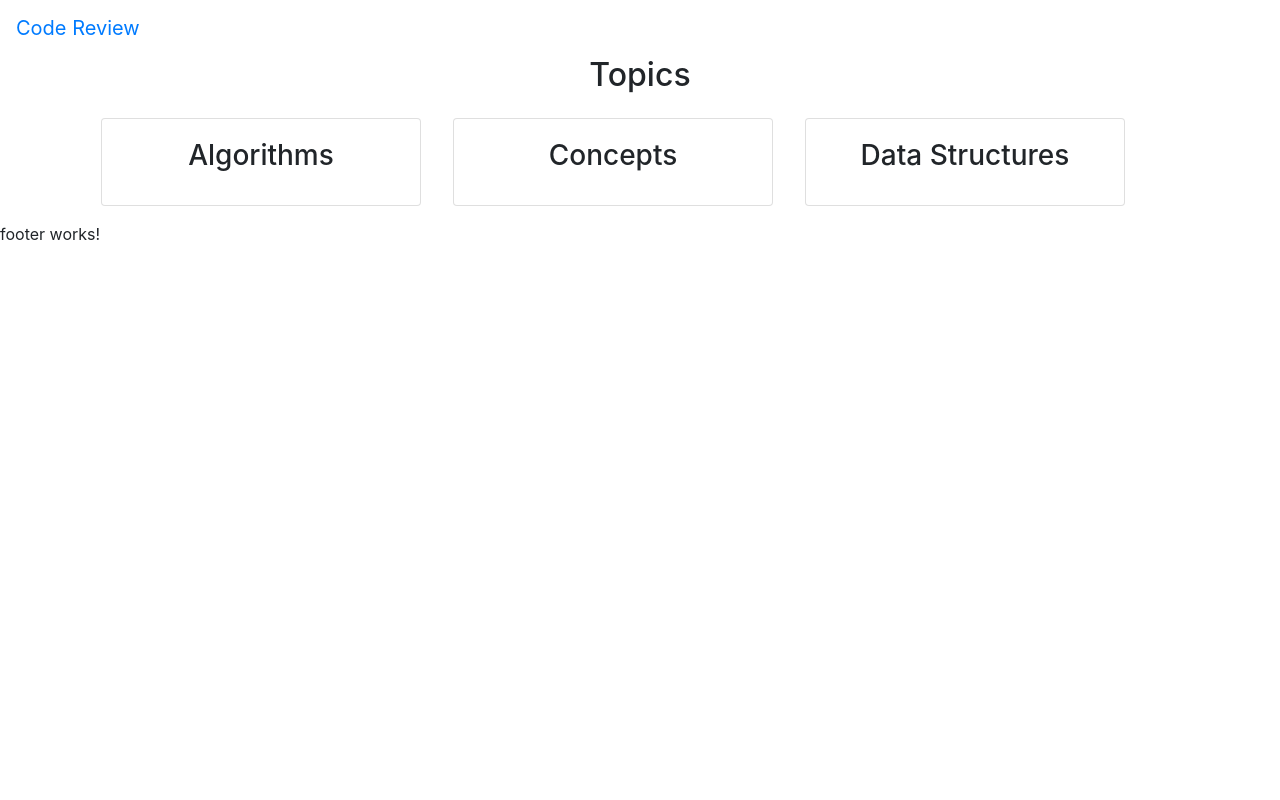
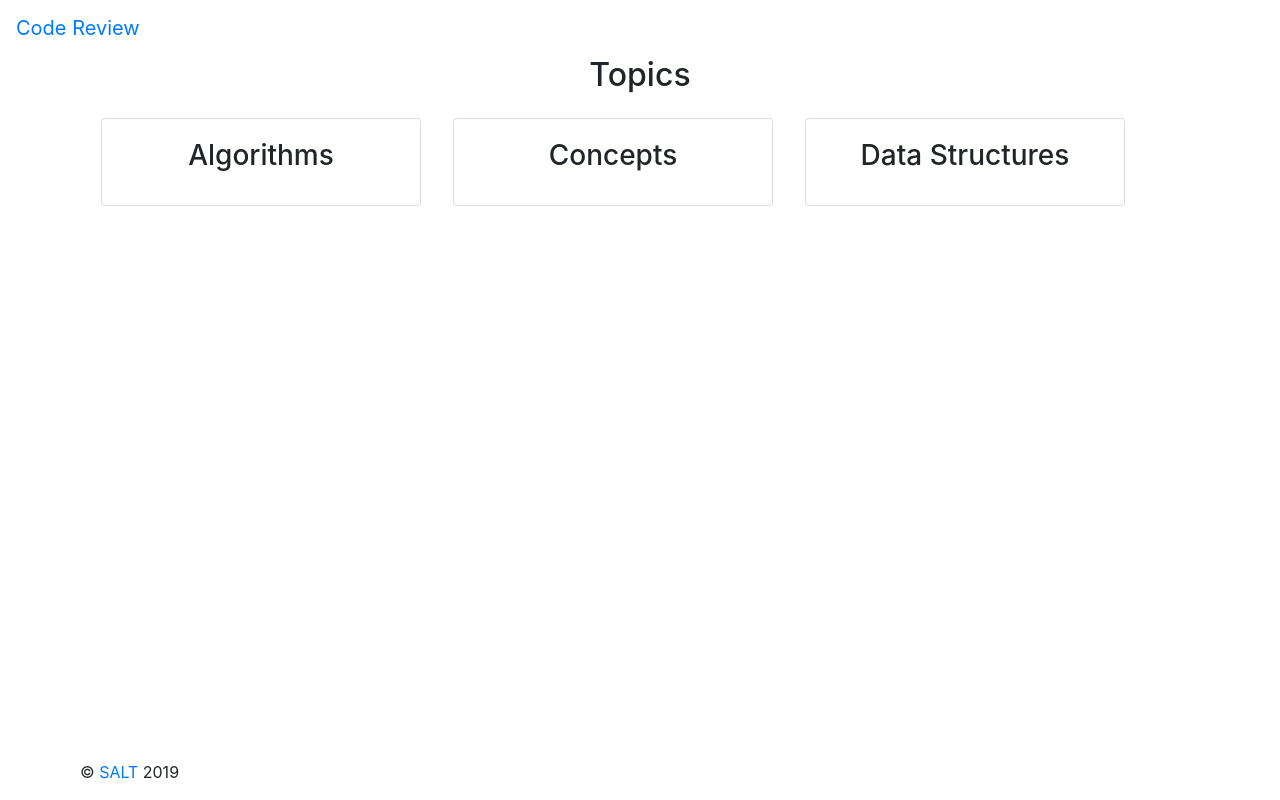
Before and after one commit to KyKri/code-review, an Angular app: page / in a window 1280 px wide. Built offline with nearby package versions, Linux system fonts and the light colour scheme.

Commit message:
added link to SALT

```diff
--- a/src/app/footer/footer.component.css
+++ b/src/app/footer/footer.component.css
@@ -0,0 +1,9 @@
+div {
+    position: fixed;
+    bottom: 0em;
+    left: 5em;
+}
+
+p {
+    text-align: center;
+}
--- a/src/app/footer/footer.component.html
+++ b/src/app/footer/footer.component.html
@@ -1 +1,3 @@
-<p>footer works!</p>
+<div>
+    <p>&copy; <a href="https://www.saltandlight.technology">SALT</a> 2019</p>
+</div>
```
Also changed, not shown: 1 other file (tests, documents, lock files or other folders).
